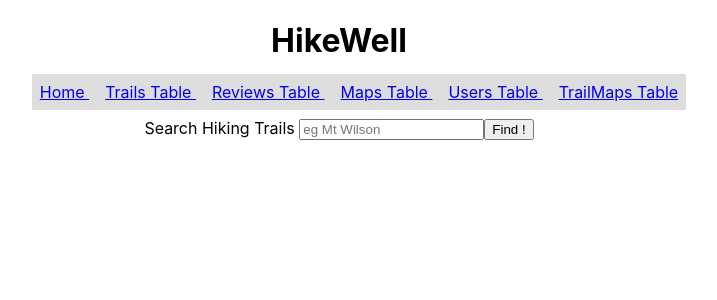
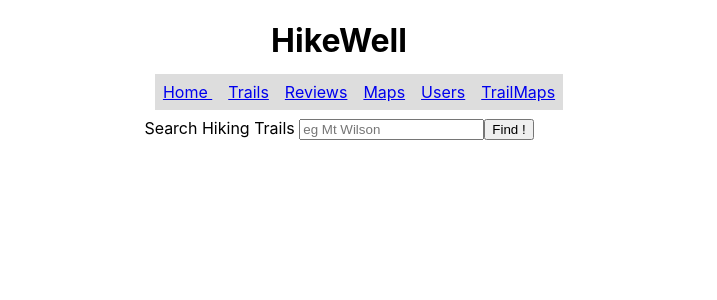
Before and after one commit to kanglicheng/HikeWell, a React (Create React App) app: page / in a window 1280 px wide. Shown: the top 300 px of the page, without its empty margins (301-1018 px from the left). Built offline with nearby package versions, Linux system fonts and the light colour scheme.

Commit message:
Small header changes

```diff
--- a/src/App.js
+++ b/src/App.js
@@ -11,19 +11,19 @@ function App() {
             <a href="/">Home </a>
           </li>
           <li>
-            <a href="/trails">Trails Table </a>
+            <a href="/trails">Trails</a>
           </li>
           <li>
-            <a href="/reviews">Reviews Table </a>
+            <a href="/reviews">Reviews</a>
           </li>
           <li>
-            <a href="/maps">Maps Table </a>
+            <a href="/maps">Maps</a>
           </li>
           <li>
-            <a href="/users">Users Table </a>
+            <a href="/users">Users</a>
           </li>
           <li>
-            <a href="/trailmaps">TrailMaps Table </a>
+            <a href="/trailmaps">TrailMaps</a>
           </li>
         </ul>
       </nav>
```
